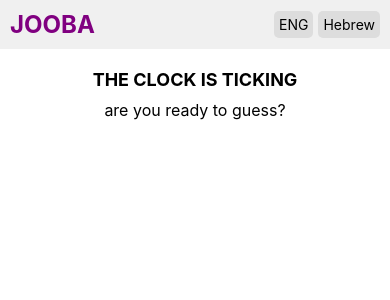
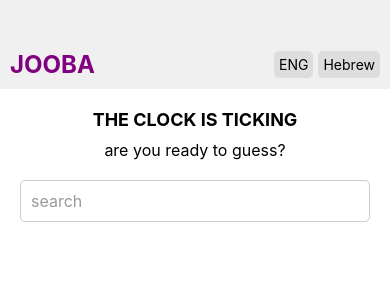
Before and after one commit to yonatanhershko/Jooba-Clock-Game, a React Native app: screen / in a window 390 px wide. Shown: the top 300 px of the page. Built offline with nearby package versions, Linux system fonts and the light colour scheme.

Commit message:
Add basix searchbar

```diff
--- a/App.js
+++ b/App.js
@@ -3,7 +3,7 @@ import { StyleSheet, View, Text, TouchableOpacity } from 'react-native';
 import { StatusBar } from 'expo-status-bar';
 
 import Header from './components/Header.jsx';
-// import SearchBar from './components/SearchBar.jsx';
+import SearchBar from './components/SearchBar.jsx';
 // import TimePicker from './components/TimePicker.jsx';
 // import WinsList from './components/WinsList.jsx';
 
@@ -14,7 +14,7 @@ export default function App() {
       <View style={styles.content}>
         <Text style={styles.title}>THE CLOCK IS TICKING</Text>
         <Text style={styles.subtitle}>are you ready to guess?</Text>
-        {/* <SearchBar /> */}
+        <SearchBar />
         {/* <TimePicker /> */}
         <View style={styles.imageContainer}>
         </View>
--- a/components/Header.jsx
+++ b/components/Header.jsx
@@ -1,5 +1,5 @@
-import React from 'react';
-import { View, Text, TouchableOpacity, StyleSheet } from 'react-native';
+import React from 'react'
+import { View, Text, TouchableOpacity, StyleSheet } from 'react-native'
 
 export default function Header() {
   return (
@@ -14,7 +14,7 @@ export default function Header() {
         </TouchableOpacity>
       </View>
     </View>
-  );
+  )
 }
 
 const styles = StyleSheet.create({
@@ -23,7 +23,10 @@ const styles = StyleSheet.create({
     justifyContent: 'space-between',
     alignItems: 'center',
     padding: 10,
+    paddingTop:50,
     backgroundColor: '#f0f0f0',
+
+
   },
   logo: {
     fontSize: 24,
@@ -39,4 +42,4 @@ const styles = StyleSheet.create({
     backgroundColor: '#ddd',
     borderRadius: 5,
   },
-});
+})
--- /dev/null
+++ b/components/SearchBar.jsx
@@ -0,0 +1,28 @@
+import React from 'react';
+import { View, TextInput, StyleSheet } from 'react-native';
+
+export default function SearchBar() {
+  return (
+    <View style={styles.container}>
+      <TextInput
+        style={styles.input}
+        placeholder="search"
+        placeholderTextColor="#999"
+      />
+    </View>
+  )
+}
+
+const styles = StyleSheet.create({
+  container: {
+    width: '100%',
+    marginBottom: 20,
+  },
+  input: {
+    borderWidth: 1,
+    borderColor: '#ccc',
+    borderRadius: 5,
+    padding: 10,
+    fontSize: 16,
+  },
+});
```
